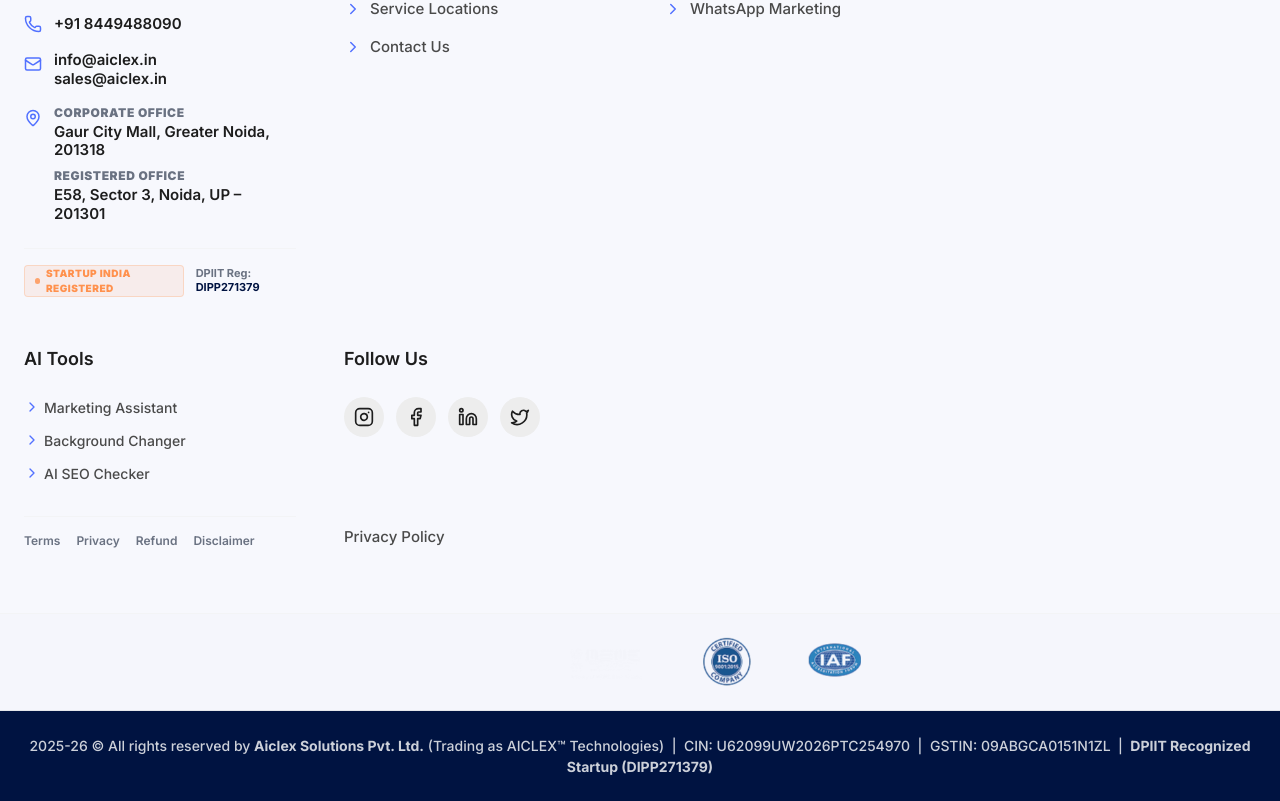
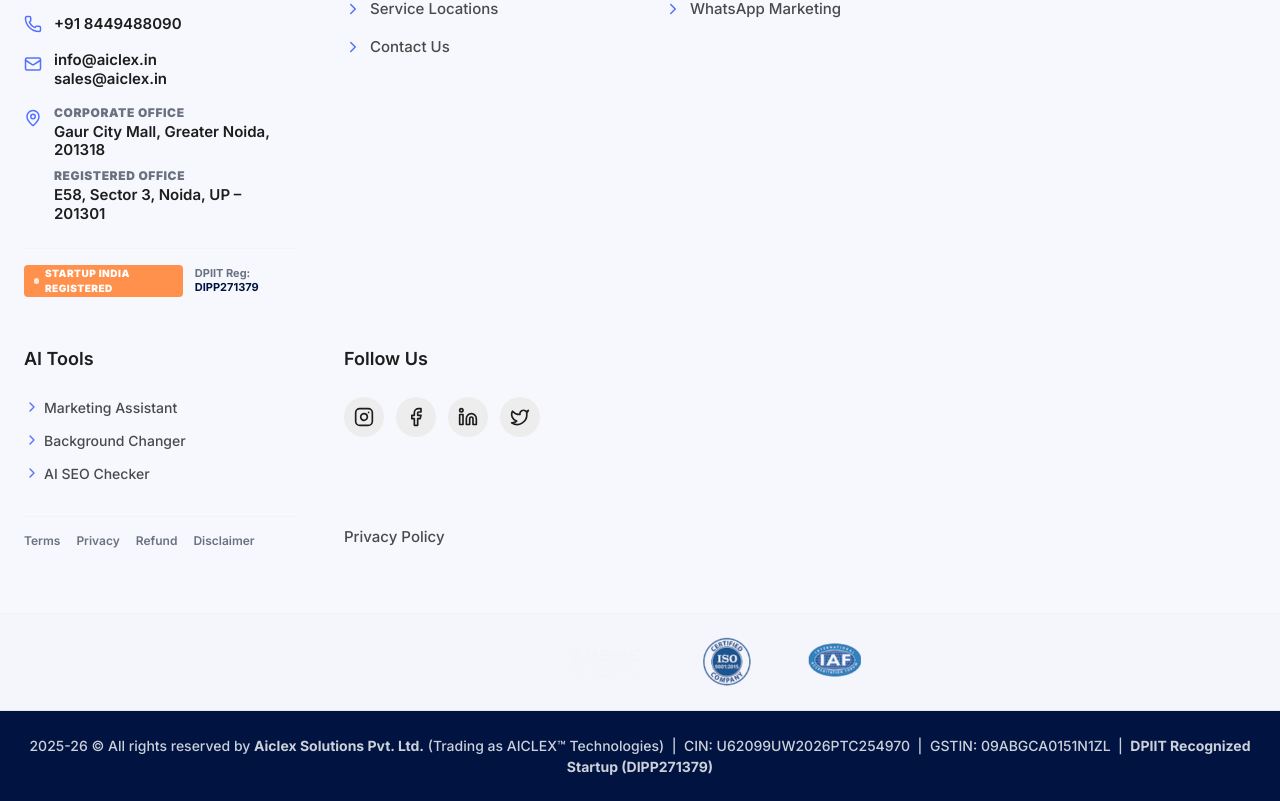
Before and after one commit to umeshkumar097/aiclex_web, a Next.js app: page /ai-tools in a window 1280 px wide. Shown: the part 3538-4339 px from the top of the page. Built offline with nearby package versions, Linux system fonts and the light colour scheme.

Commit message:
fix: heading hierarchy h4→h3, contrast badges solid bg, Lighthouse accessibility score improvements

```diff
--- a/components/Footer.tsx
+++ b/components/Footer.tsx
@@ -108,8 +108,8 @@ export default function Footer() {
           </div>
 
           <div className="pt-4 border-t border-gray-100 flex items-center gap-3">
-            <div className="h-8 px-2.5 py-1 rounded bg-[#ff914d]/10 text-[#ff914d] text-[10px] font-black uppercase tracking-wider border border-[#ff914d]/25 flex items-center gap-1.5">
-              <span className="w-1.5 h-1.5 rounded-full bg-[#ff914d] animate-pulse"></span>
+            <div className="h-8 px-2.5 py-1 rounded bg-[#ff914d] text-white text-[10px] font-black uppercase tracking-wider flex items-center gap-1.5">
+              <span className="w-1.5 h-1.5 rounded-full bg-white animate-pulse"></span>
               Startup India Registered
             </div>
             <div className="text-[11px] text-gray-500 font-bold leading-tight">
--- a/components/VideoShowcase.tsx
+++ b/components/VideoShowcase.tsx
@@ -30,7 +30,7 @@ export default function VideoShowcase() {
                   </svg>
                 </div>
                 <div>
-                  <h4 className="font-bold text-[#001341]">Official Partner</h4>
+                  <h3 className="font-bold text-[#001341]">Official Partner</h3>
                   <p className="text-sm text-gray-500">Certified reseller & support in India.</p>
                 </div>
               </div>
@@ -41,7 +41,7 @@ export default function VideoShowcase() {
                   </svg>
                 </div>
                 <div>
-                  <h4 className="font-bold text-[#001341]">Instant Setup</h4>
+                  <h3 className="font-bold text-[#001341]">Instant Setup</h3>
                   <p className="text-sm text-gray-500">Quick provisioning & deployment.</p>
                 </div>
               </div>
--- a/components/WhatsAppShowcase.tsx
+++ b/components/WhatsAppShowcase.tsx
@@ -36,7 +36,7 @@ export default function WhatsAppShowcase() {
                   <Bot className="w-6 h-6 text-green-500" />
                 </div>
                 <div>
-                  <h4 className="font-bold text-[#001341]">Smart AI Chatbots</h4>
+                  <h3 className="font-bold text-[#001341]">Smart AI Chatbots</h3>
                   <p className="text-sm text-gray-500">24/7 automated lead qualification.</p>
                 </div>
               </div>
@@ -45,7 +45,7 @@ export default function WhatsAppShowcase() {
                   <Zap className="w-6 h-6 text-yellow-500" />
                 </div>
                 <div>
-                  <h4 className="font-bold text-[#001341]">Bulk Broadcasting</h4>
+                  <h3 className="font-bold text-[#001341]">Bulk Broadcasting</h3>
                   <p className="text-sm text-gray-500">Reach thousands with one click.</p>
                 </div>
               </div>
--- a/components/ZonvoAIShowcase.tsx
+++ b/components/ZonvoAIShowcase.tsx
@@ -108,7 +108,7 @@ export default function ZonvoAIShowcase() {
             }`}
           >
             {/* Badge — matches site style */}
-            <div className="inline-flex items-center gap-2 px-4 py-2 rounded-full bg-[#ff914d]/10 border border-[#ff914d]/20 text-[#ff914d] text-xs font-bold uppercase tracking-widest">
+            <div className="inline-flex items-center gap-2 px-4 py-2 rounded-full bg-[#ff914d] text-white text-xs font-bold uppercase tracking-widest">
               <Mic className="w-3.5 h-3.5" />
               Introducing ZONVO AI
             </div>
@@ -137,7 +137,7 @@ export default function ZonvoAIShowcase() {
                     {f.icon}
                   </div>
                   <div>
-                    <h4 className="font-bold text-[#001341] text-sm mb-0.5">{f.title}</h4>
+                    <h3 className="font-bold text-[#001341] text-sm mb-0.5">{f.title}</h3>
                     <p className="text-sm text-gray-500 leading-relaxed">{f.desc}</p>
                   </div>
                 </div>
```
